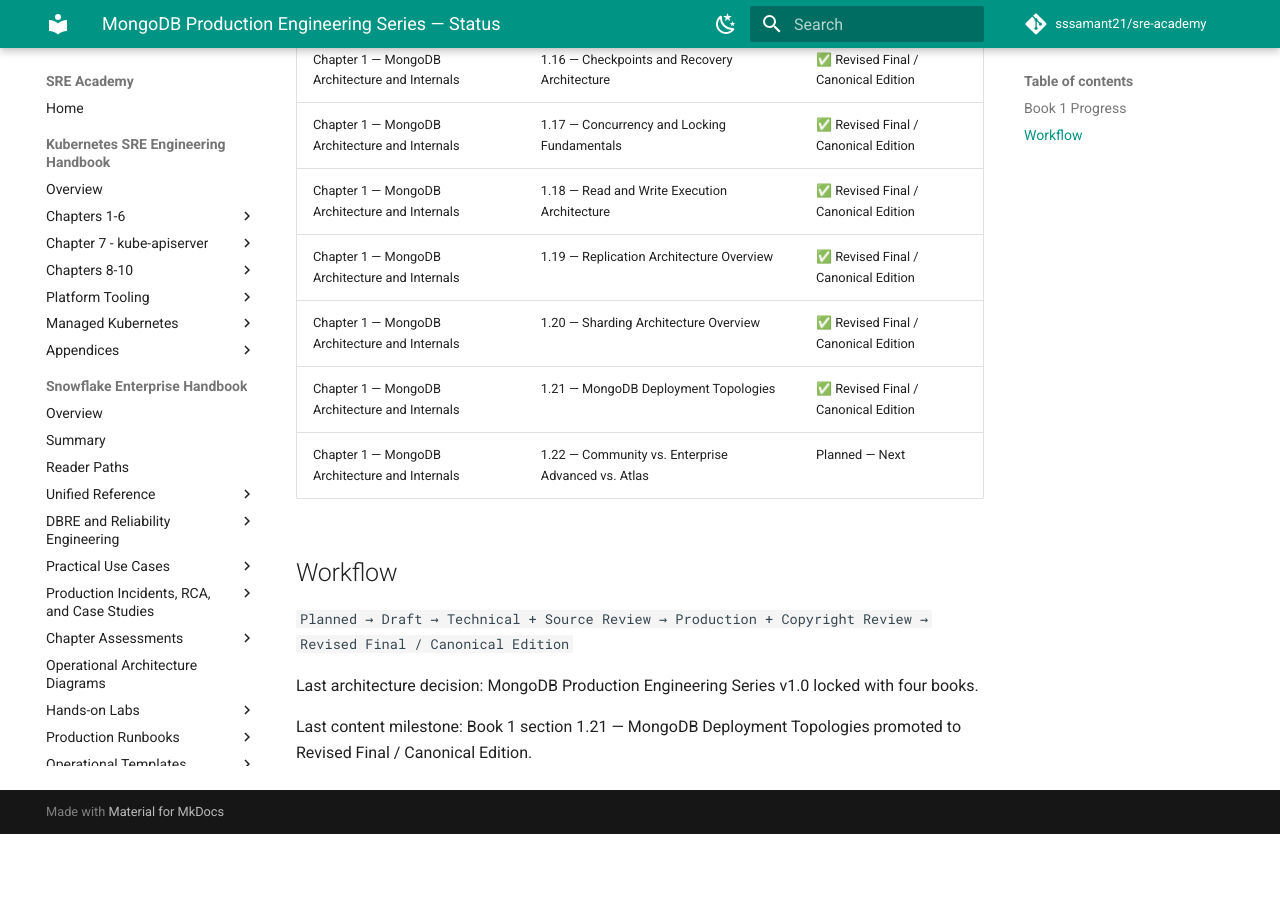
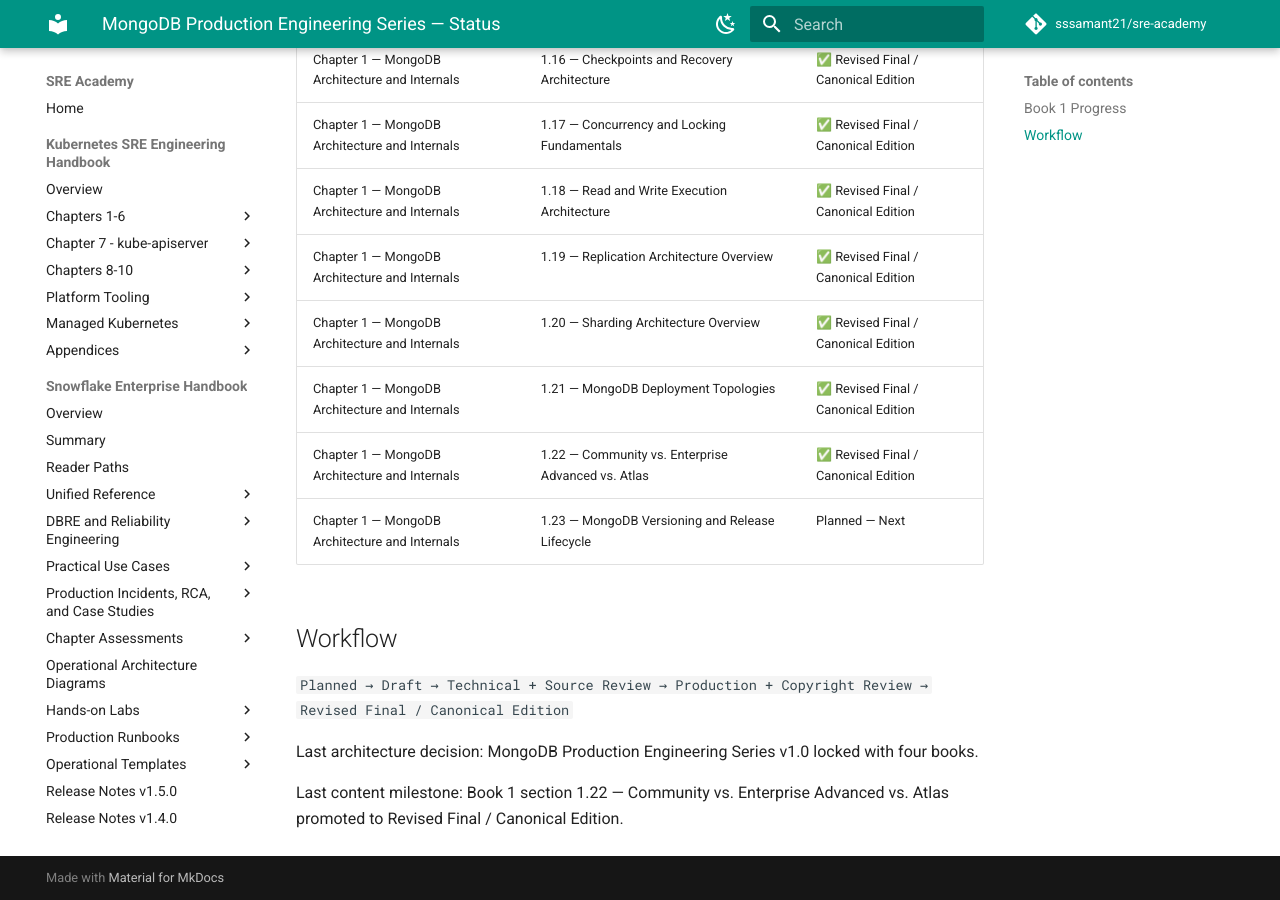
Before and after one commit to sssamant21/sre-academy, an MkDocs documentation site: the page built from docs/books/mongodb/STATUS.md, in a window 1280 px wide and 900 px high, scrolled down 1636 px. Built offline with MkDocs 1.6.1 and Material for MkDocs 9.7.7, drawn with Linux system fonts in a browser that asks for light colours; comment, search, counter and statistics services are not loaded; before the commit the page ends 2470 px from its top, so only the background shows below that; some of the changed text lies outside the part shown.

Commit message:
docs(mongodb): update status through canonical section 1.22

```diff
--- a/docs/books/mongodb/STATUS.md
+++ b/docs/books/mongodb/STATUS.md
@@ -2,7 +2,7 @@
 
 | Book | Title | Architecture | Content Status |
 |---|---|---|---|
-| 1 | MongoDB Administration Handbook | 🔒 Locked | In Progress — 1.1–1.21 Canonical |
+| 1 | MongoDB Administration Handbook | 🔒 Locked | In Progress — 1.1–1.22 Canonical |
 | 2 | MongoDB SRE & Reliability Engineering Handbook | 🔒 Locked | Planned |
 | 3 | MongoDB DBRE & Performance Engineering Handbook | 🔒 Locked | Planned |
 | 4 | MongoDB Cloud & Kubernetes Production Handbook | 🔒 Locked | Planned |
@@ -32,7 +32,8 @@
 | Chapter 1 — MongoDB Architecture and Internals | 1.19 — Replication Architecture Overview | ✅ Revised Final / Canonical Edition |
 | Chapter 1 — MongoDB Architecture and Internals | 1.20 — Sharding Architecture Overview | ✅ Revised Final / Canonical Edition |
 | Chapter 1 — MongoDB Architecture and Internals | 1.21 — MongoDB Deployment Topologies | ✅ Revised Final / Canonical Edition |
-| Chapter 1 — MongoDB Architecture and Internals | 1.22 — Community vs. Enterprise Advanced vs. Atlas | Planned — Next |
+| Chapter 1 — MongoDB Architecture and Internals | 1.22 — Community vs. Enterprise Advanced vs. Atlas | ✅ Revised Final / Canonical Edition |
+| Chapter 1 — MongoDB Architecture and Internals | 1.23 — MongoDB Versioning and Release Lifecycle | Planned — Next |
 
 ## Workflow
 
@@ -40,4 +41,4 @@
 
 Last architecture decision: MongoDB Production Engineering Series v1.0 locked with four books.
 
-Last content milestone: Book 1 section 1.21 — MongoDB Deployment Topologies promoted to Revised Final / Canonical Edition.
+Last content milestone: Book 1 section 1.22 — Community vs. Enterprise Advanced vs. Atlas promoted to Revised Final / Canonical Edition.
```
